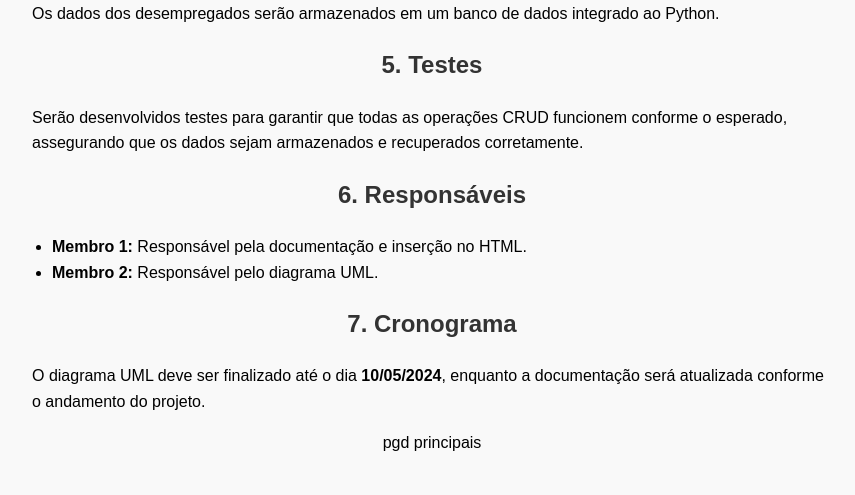
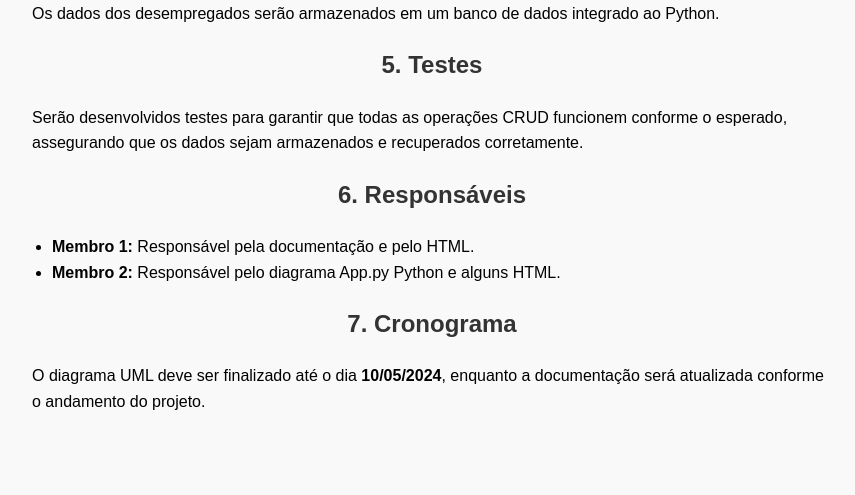
Before and after one commit to Eudneygabriel/python, a Flask app: template templates/PGD.html in a window 1280 px wide. Shown: the part 974-1469 px from the top of the page, without its empty margins (208-1063 px from the left). After the commit the page ends 1384 px from the top, so only its background shows below. Run offline with Flask 3, Linux system fonts and the light colour scheme; the template is opened without the code that fills it, so the values that code supplies are empty.

Commit message:
segunda-feira 2

```diff
--- a/templates/PGD.html
+++ b/templates/PGD.html
@@ -85,8 +85,8 @@
     <section id="responsaveis">
         <h2>6. Responsáveis</h2>
         <ul>
-            <li><strong>Membro 1:</strong> Responsável pela documentação e inserção no HTML.</li>
-            <li><strong>Membro 2:</strong> Responsável pelo diagrama UML.</li>
+            <li><strong>Membro 1:</strong> Responsável pela documentação e pelo HTML.</li>
+            <li><strong>Membro 2:</strong> Responsável pelo diagrama App.py Python e alguns HTML.</li>
         </ul>
     </section>
 
@@ -97,7 +97,3 @@
     </section>
 </body>
 </html>
-
-
-pgd
-principais
```
